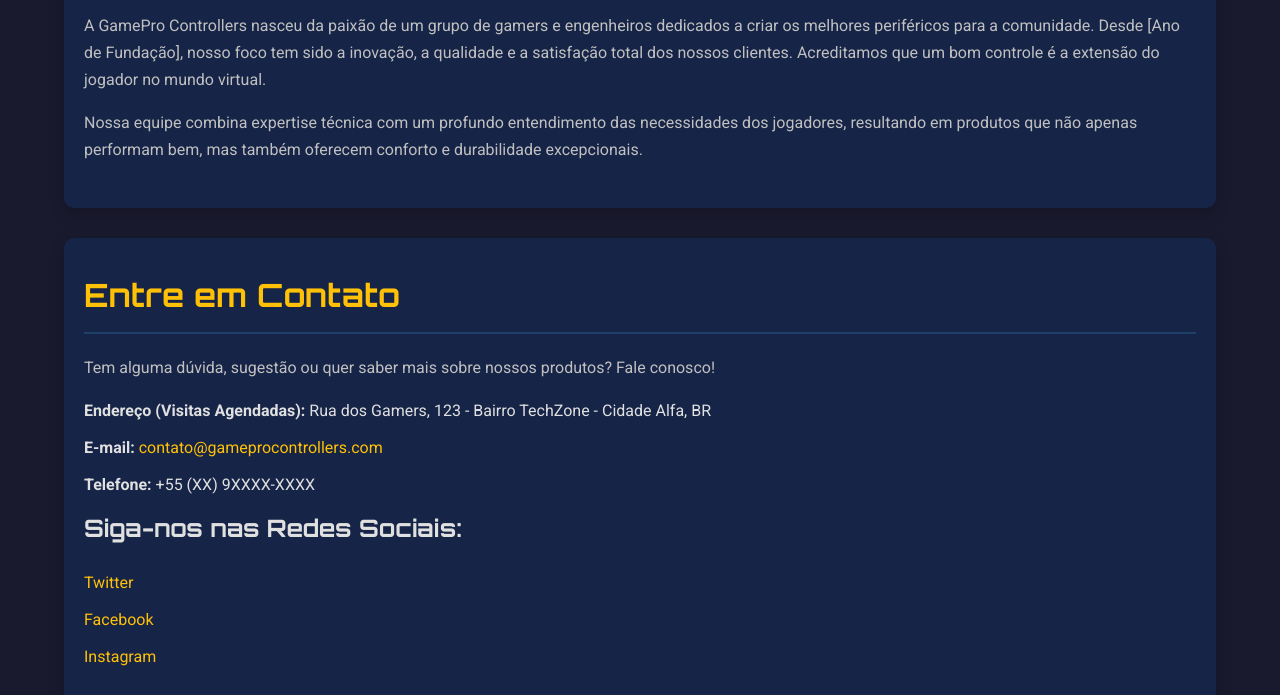
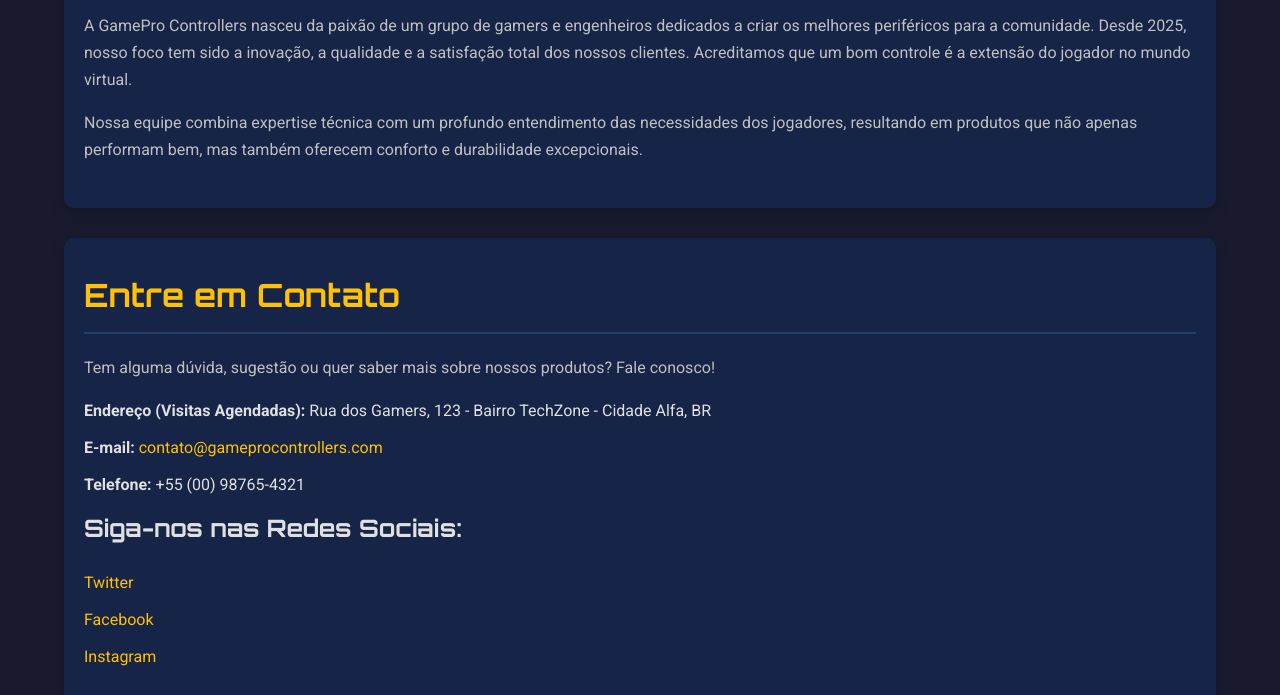
Before and after one commit to Annyyzinha/Projeto_FrontEnd, a plain HTML site: page quemsomos.html in a window 1280 px wide. Shown: the part 545-1240 px from the top of the page. Drawn offline with Linux system fonts and the light colour scheme.

Commit message:
alteracao1

```diff
--- a/quemsomos.html
+++ b/quemsomos.html
@@ -30,7 +30,7 @@
             <section id="sobre-nos">
                 <h2>Nossa História</h2>
                 <img src="team.jpg" alt="Equipe GamePro Controllers" class="page-image">
-                <p>A GamePro Controllers nasceu da paixão de um grupo de gamers e engenheiros dedicados a criar os melhores periféricos para a comunidade. Desde [Ano de Fundação], nosso foco tem sido a inovação, a qualidade e a satisfação total dos nossos clientes. Acreditamos que um bom controle é a extensão do jogador no mundo virtual.</p>
+                <p>A GamePro Controllers nasceu da paixão de um grupo de gamers e engenheiros dedicados a criar os melhores periféricos para a comunidade. Desde 2025, nosso foco tem sido a inovação, a qualidade e a satisfação total dos nossos clientes. Acreditamos que um bom controle é a extensão do jogador no mundo virtual.</p>
                 <p>Nossa equipe combina expertise técnica com um profundo entendimento das necessidades dos jogadores, resultando em produtos que não apenas performam bem, mas também oferecem conforto e durabilidade excepcionais.</p>
             </section>
 
@@ -40,7 +40,7 @@
                 <ul class="contact-info">
                     <li><strong>Endereço (Visitas Agendadas):</strong> Rua dos Gamers, 123 - Bairro TechZone - Cidade Alfa, BR</li>
                     <li><strong>E-mail:</strong> <a href="mailto:contato@gameprocontrollers.com">contato@gameprocontrollers.com</a></li>
-                    <li><strong>Telefone:</strong> +55 (XX) 9XXXX-XXXX</li>
+                    <li><strong>Telefone:</strong> +55 (00) 98765-4321</li>
                 </ul>
                 <h3>Siga-nos nas Redes Sociais:</h3>
                 <ul class="social-links">
```
